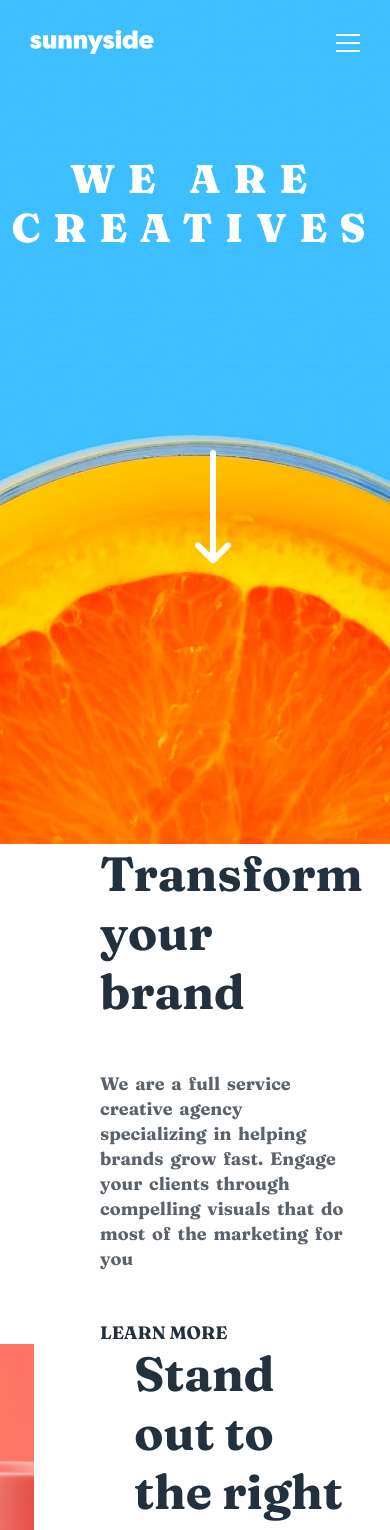
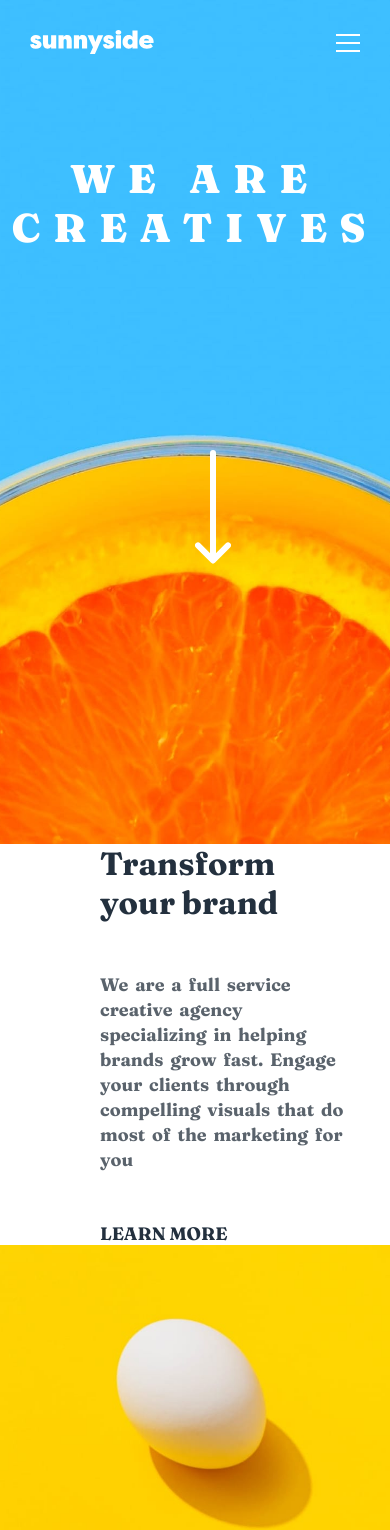
Before and after one commit to horpemee/Sunny-side-landing-page, a React (Create React App) app: page / in a window 390 px wide. Shown: the top 1530 px of the page. Built offline with nearby package versions, Linux system fonts and the light colour scheme; a web font is replaced by a local one.

Commit message:
responsive section

```diff
--- a/src/component/section/section.scss
+++ b/src/component/section/section.scss
@@ -6,11 +6,16 @@
   flex-direction: row;
   overflow: hidden;
 
+  @media (max-width: 420px) {
+    display: flex;
+    flex-direction: column;
+  }
+
   .colOne {
     background-color: white;
     margin: auto;
     color: var(--Very-dark-desaturated-blue);
-    width: 50%;
+    width: 50vw;
 
     @media (max-width: 420px) {
       display: flex;
@@ -29,6 +34,10 @@
         font-size: 3rem;
         font-weight: bolder;
         // margin-bottom: 30px;
+
+        @media (max-width: 420px) {
+          font-size: 2rem;
+        }
       }
       p {
         // letter-spacing: 1px;
@@ -55,12 +64,13 @@
     }
   }
   .colOne-img {
-    width: 50%;
+    width: 50vw;
 
     @media (max-width: 420px) {
       // display: flex;
+      background-color: rebeccapurple;
       flex-direction: column;
-      width: 100%;
+      width: 100vw;
       // background-color: red;
     }
   }
```
